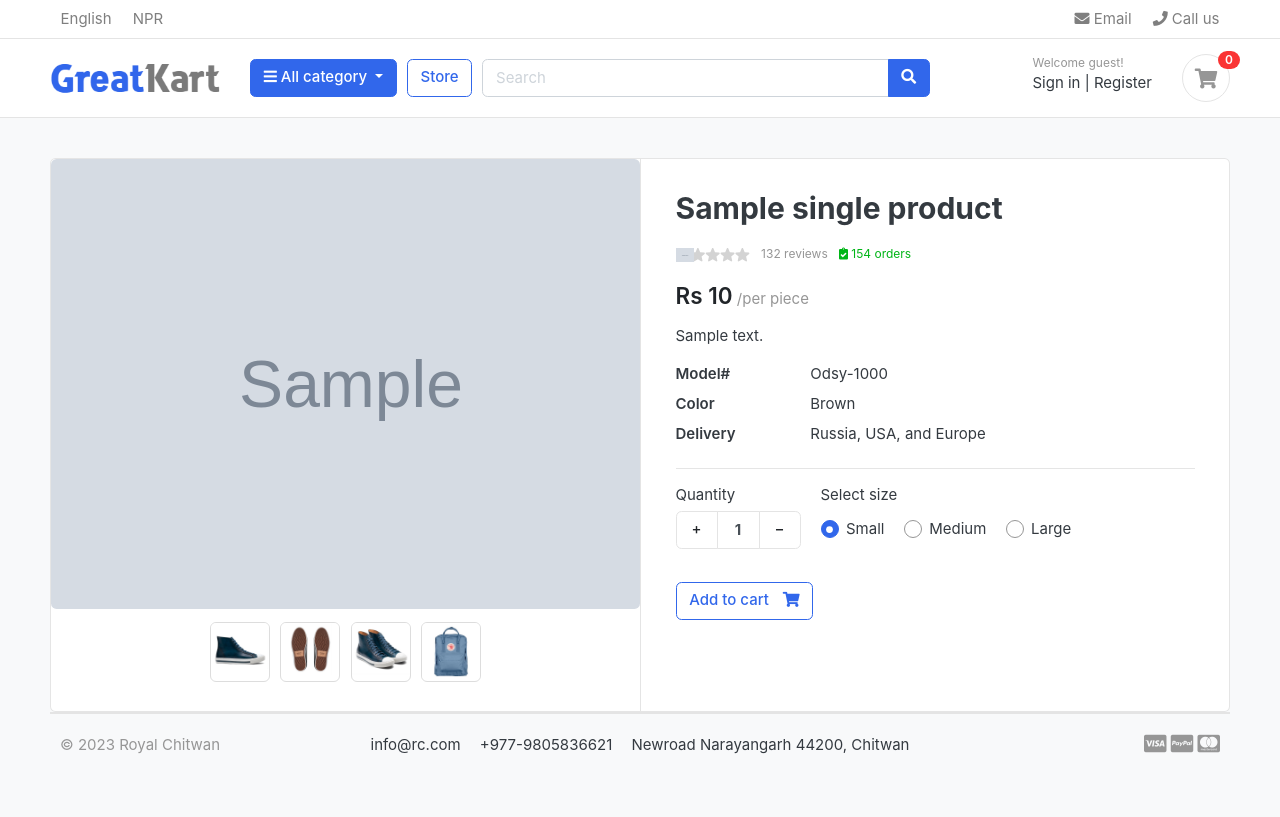
After one commit to supriyap2222/Store_App, a Django app: template store/templates/store/product_detail.html in a window 1280 px wide. The commit adds this page. Run offline with Django 3.2, Linux system fonts and the light colour scheme; the template is opened without the code that fills it: most values are stand-ins (such as "Sample title", 1, 10 or a date in 2020); grey boxes marked "Sample" are stand-in pictures; some libraries are stand-ins or nearby versions; some web fonts are replaced.

Commit message:
prepared single product display page and stock things

```diff
--- a/RC/settings.py
+++ b/RC/settings.py
@@ -54,6 +54,8 @@ TEMPLATES = [
                 'django.template.context_processors.request',
                 'django.contrib.auth.context_processors.auth',
                 'django.contrib.messages.context_processors.messages',
+                # down line does, menu_links accessible in any templates , myapp is app name, context_processors is file name, menu_links is functions name
+                'myapp.context_processors.menu_links',
             ],
         },
     },
--- a/myapp/templates/myapp/includes/navbar.html
+++ b/myapp/templates/myapp/includes/navbar.html
@@ -28,7 +28,7 @@
         <div class="container">
     <div class="row align-items-center">
         <div class="col-lg-2 col-md-3 col-6">
-            <a href="./" class="brand-wrap">
+            <a href="{% url 'home' %}" class="brand-wrap">
                 <img class="logo" src="{% static './images/logo.png' %}">
             </a> <!-- brand-wrap.// -->
         </div>
@@ -38,12 +38,11 @@
                     <i class="fa fa-bars"></i> All category
                 </button>
                 <div class="dropdown-menu">
-                    <a class="dropdown-item" href="#"> Batteries | Invertor </a>
-                    <a class="dropdown-item" href="#">Self Stator Motor and Parts</a>
-                    <a class="dropdown-item" href="#">Dynamo Altenator and Parts </a>
-                    <a class="dropdown-item" href="#">Fans</a>
-                    <a class="dropdown-item" href="#">HeadLight | Backlights | SideLights </a>
-                    <a class="dropdown-item" href="#">sth sth sth sth </a>
+                    {% for category in links %}
+
+                    {% comment %} the next line  'category.get_url' means it will go to model of caterody and see for function inside that model name 'get_url' {% endcomment %}
+                    <a class="dropdown-item" href="{{ category.get_url }}">{{category.category_name}}</a>
+                    {% endfor %}
                 </div>
             </div>  <!-- category-wrap.// -->
         </div> <!-- col.// -->
--- /dev/null
+++ b/store/templates/store/product_detail.html
@@ -0,0 +1,123 @@
+{% extends 'myapp/base.html' %}
+{% load static %}
+
+{% block content %}
+
+<section class="section-content padding-y bg">
+    <div class="container">
+
+    <!-- ============================ COMPONENT 1 ================================= -->
+    <div class="card">
+        <div class="row no-gutters">
+            <aside class="col-md-6">
+    <article class="gallery-wrap">
+        <div class="img-big-wrap">
+           <a href="#"><img src="{{single_product.image.url}}"></a>
+        </div> <!-- img-big-wrap.// -->
+        <div class="thumbs-wrap">
+          <a href="#" class="item-thumb"> <img src="../images/items/12-1.jpg"></a>
+          <a href="#" class="item-thumb"> <img src="../images/items/12-2.jpg"></a>
+          <a href="#" class="item-thumb"> <img src="../images/items/12.jpg"></a>
+          <a href="#" class="item-thumb"> <img src="../images/items/4.jpg"></a>
+        </div> <!-- thumbs-wrap.// -->
+    </article> <!-- gallery-wrap .end// -->
+            </aside>
+            <main class="col-md-6 border-left">
+    <article class="content-body">
+
+    <h2 class="title">{{single_product.product_name}}</h2>
+
+    <div class="rating-wrap my-3">
+        <ul class="rating-stars">
+            <li style="width:80%" class="stars-active">
+                <img src="{{single_product.image.url}}" alt="">
+            </li>
+            <li>
+                <img src="../images/icons/starts-disable.svg" alt="">
+            </li>
+        </ul>
+        <small class="label-rating text-muted">132 reviews</small>
+        <small class="label-rating text-success"> <i class="fa fa-clipboard-check"></i> 154 orders </small>
+    </div> <!-- rating-wrap.// -->
+
+    <div class="mb-3">
+        <var class="price h4">Rs {{single_product.price}}</var>
+        <span class="text-muted">/per piece </span>
+    </div>
+
+    <p>{{single_product.description}}</p>
+
+    <dl class="row">
+      <dt class="col-sm-3">Model#</dt>
+      <dd class="col-sm-9">Odsy-1000</dd>
+
+      <dt class="col-sm-3">Color</dt>
+      <dd class="col-sm-9">Brown</dd>
+
+      <dt class="col-sm-3">Delivery</dt>
+      <dd class="col-sm-9">Russia, USA, and Europe </dd>
+    </dl>
+
+    <hr>
+        <div class="row">
+            <div class="form-group col-md flex-grow-0">
+                <label>Quantity</label>
+                <div class="input-group mb-3 input-spinner">
+                  <div class="input-group-prepend">
+                    <button class="btn btn-light" type="button" id="button-plus"> + </button>
+                  </div>
+                  <input type="text" class="form-control" value="1">
+                  <div class="input-group-append">
+                    <button class="btn btn-light" type="button" id="button-minus"> &minus; </button>
+                  </div>
+                </div>
+            </div> <!-- col.// -->
+            <div class="form-group col-md">
+                    <label>Select size</label>
+                    <div class="mt-2">
+                        <label class="custom-control custom-radio custom-control-inline">
+                          <input type="radio" name="select_size" checked="" class="custom-control-input">
+                          <div class="custom-control-label">Small</div>
+                        </label>
+
+                        <label class="custom-control custom-radio custom-control-inline">
+                          <input type="radio" name="select_size" class="custom-control-input">
+                          <div class="custom-control-label">Medium</div>
+                        </label>
+
+                        <label class="custom-control custom-radio custom-control-inline">
+                          <input type="radio" name="select_size" class="custom-control-input">
+                          <div class="custom-control-label">Large</div>
+                        </label>
+
+                    </div>
+            </div> <!-- col.// -->
+        </div> <!-- row.// -->
+
+
+
+        {% if single_product.stock <= 0 %}
+          <h3 class="text-danger">Out of Stock</h3>
+
+        {% elif single_product.stock < 5 %}
+          <h6>Hurry Up! Less than 4 left</h6>
+          <a href="#" class="btn  btn-outline-primary"> <span class="text">Add to cart</span> <i class="fas fa-shopping-cart"></i>  </a>
+
+        {% else %}
+          <a href="#" class="btn  btn-outline-primary"> <span class="text">Add to cart</span> <i class="fas fa-shopping-cart"></i>  </a>
+
+        {% endif %}
+
+
+        </article> <!-- product-info-aside .// -->
+            </main> <!-- col.// -->
+        </div> <!-- row.// -->
+    </div> <!-- card.// -->
+
+
+
+
+
+
+
+{% endblock %}
--- a/store/templates/store/store.html
+++ b/store/templates/store/store.html
@@ -138,12 +138,13 @@
             <figure class="card card-product-grid">
                 <div class="img-wrap">
 
-                    <img src="{{product.image.url}}">
+                    <a href='{{product.get_url}}'><img src="{{product.image.url}}"></a>
+
 
                 </div> <!-- img-wrap.// -->
                 <figcaption class="info-wrap">
                     <div class="fix-height">
-                        <a href="./product-detail.html" class="title">{{product.product_name}}</a>
+                        <a href="{{product.get_url}}" class="title">{{product.product_name}}</a>
                         <div class="price-wrap mt-2">
                             <span class="price">Rs {{product.price}}</span>
                             <del class="price-old">Rs {{product.mrp}}</del>
--- a/store/urls.py
+++ b/store/urls.py
@@ -5,6 +5,8 @@ from . import views
 urlpatterns = [
     path('store/', views.store, name='store'),
     path('<slug:category_slug>/', views.store, name='products_by_category'),
+    path('<slug:category_slug>/<slug:product_slug>/', views.product_detail, name='product_detail'),
+
 
 
 ]
```
Also changed, not shown: myapp/context_processors.py (added, +11 -0 lines), myapp/templates/myapp/home.html (+5 -3 lines), store/models.py (+11 -0 lines), store/views.py (+20 -1 lines), db.sqlite3, myapp/models.py (line endings or trailing spaces).
